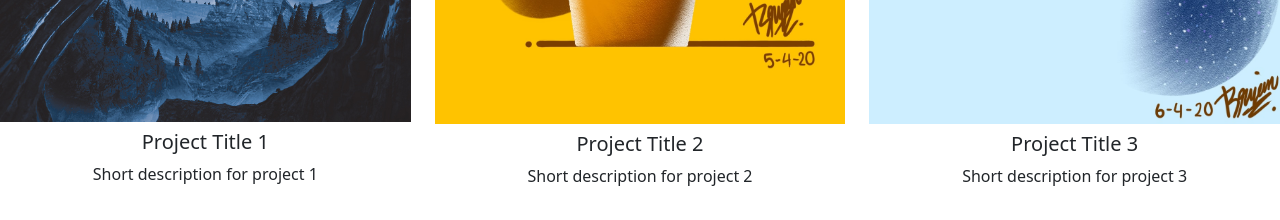
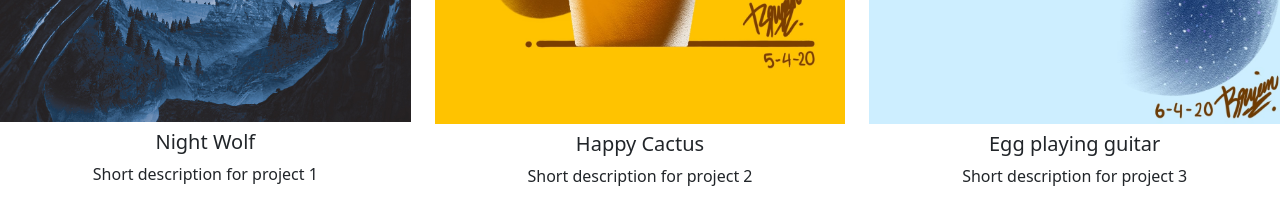
Before and after one commit to Bryannnn22334/magangbc, a plain HTML site: page index.html in a window 1280 px wide. Shown: the part 1140-1360 px from the top of the page. Drawn offline with nearby package versions, Linux system fonts and the light colour scheme.

Commit message:
Update index.html

```diff
--- a/index.html
+++ b/index.html
@@ -73,17 +73,17 @@
     <div class="row">
   <div class="col-md-4 mb-4 text-center">
     <img src="project1.jpg" alt="Project 1" class="project-img" />
-    <h5 class="mt-2">Project Title 1</h5>
+    <h5 class="mt-2">Night Wolf</h5>
     <p>Short description for project 1</p>
   </div>
   <div class="col-md-4 mb-4 text-center">
     <img src="project2.jpg" alt="Project 2" class="project-img" />
-    <h5 class="mt-2">Project Title 2</h5>
+    <h5 class="mt-2">Happy Cactus</h5>
     <p>Short description for project 2</p>
   </div>
   <div class="col-md-4 mb-4 text-center">
     <img src="project3.jpg" alt="Project 3" class="project-img" />
-    <h5 class="mt-2">Project Title 3</h5>
+    <h5 class="mt-2">Egg playing guitar</h5>
     <p>Short description for project 3</p>
   </div>
 </div>
```
